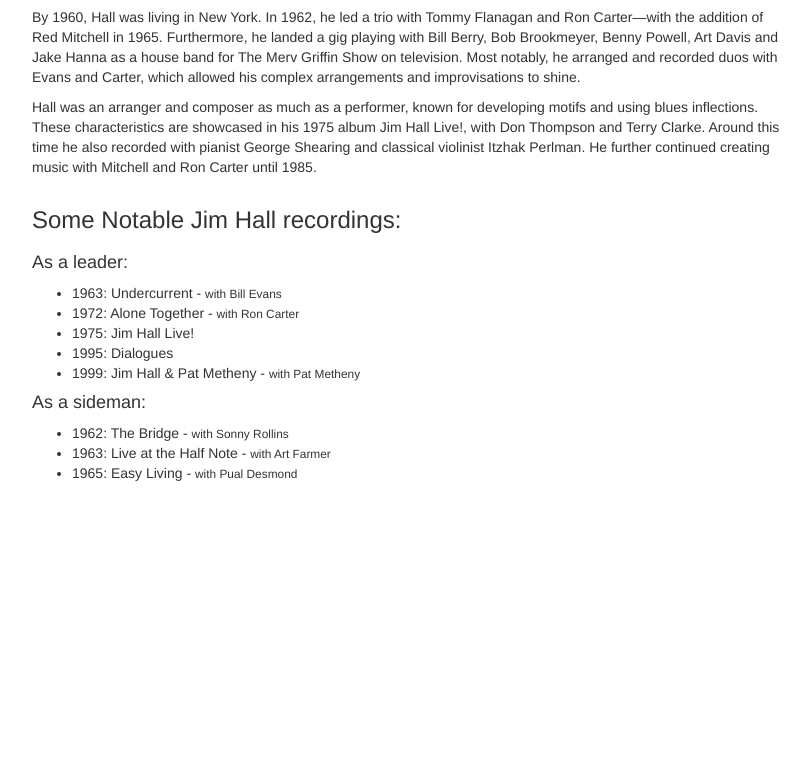
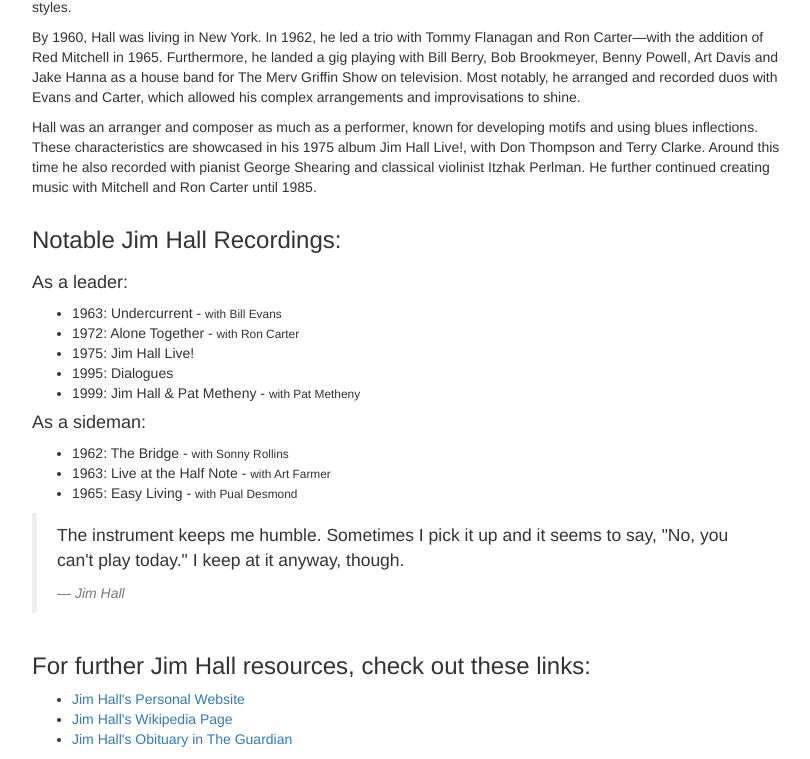
Before and after one commit to Dayun123/freeCodeCampProjects, a plain HTML site: page projects/tribute/index.html in a window 1280 px wide. Shown: the part 1052-1811 px from the top of the page, without its empty margins (233-1043 px from the left). Before the commit the page ends 1545 px from the top, so only its background shows below. Drawn offline with nearby package versions, Linux system fonts and the light colour scheme.

Commit message:
Add further resources and pullquote. Project fulfills requirements for now, may work on it more later.

```diff
--- a/projects/tribute/index.html
+++ b/projects/tribute/index.html
@@ -75,7 +75,7 @@ Probably won't need much custom CSS, the goal of the project is just to get a si
       <!-- Some notable Jim Hall recordings -->
       <div class="row" id="notable-recordings">
         <div class="col-xs-8 col-xs-offset-2">
-          <h3>Some Notable Jim Hall recordings:</h3>
+          <h3>Notable Jim Hall Recordings:</h3>
           <h4>As a leader:</h4>
           <ul>
             <li>1963: Undercurrent - <small>with Bill Evans</small></li>
@@ -95,14 +95,25 @@ Probably won't need much custom CSS, the goal of the project is just to get a si
 
       <!-- A quote about Jim Hall, use more embellished text and offset this somehow. -->
       <div class="row" id="pullquote">
-
+        <div class="col-xs-8 col-xs-offset-2">
+          <blockquote>
+            <p>The instrument keeps me humble. Sometimes I pick it up and it seems to say, "No, you can't play today." I keep at it anyway, though.</p>
+            <footer><cite title="Jim Hall">Jim Hall</cite></footer>
+          </blockquote>
+        </div>
       </div>
 
       <!-- Links to further resources about Jim Hall -->
       <div class="row" id="more-resources">
-
+        <div class="col-xs-8 col-xs-offset-2">
+          <h3>For further Jim Hall resources, check out these links:</h3>
+          <ul>
+            <li><a href="http://www.jimhallmusic.com/" target="_blank">Jim Hall's Personal Website</a></li>
+            <li><a href="https://en.wikipedia.org/wiki/Jim_Hall_(musician)" target="_blank">Jim Hall's Wikipedia Page</a></li>
+            <li><a href="https://www.theguardian.com/music/2013/dec/12/jim-hall" target="_blank">Jim Hall's Obituary in The Guardian</a></li>
+          </ul>
+        </div>
       </div>
-
     </div>
 
     <!-- jQuery (necessary for Bootstrap's JavaScript plugins) -->
--- a/projects/tribute/styles/main.css
+++ b/projects/tribute/styles/main.css
@@ -30,6 +30,13 @@ body {
 }
 
 
+/***************************  #tribute-description  ************************/
+
+#tribute-description {
+  margin-top: 20px;
+}
+
+
 /***************************  #notable-recordings  *************************/
 
 #notable-recordings h3 {
```
